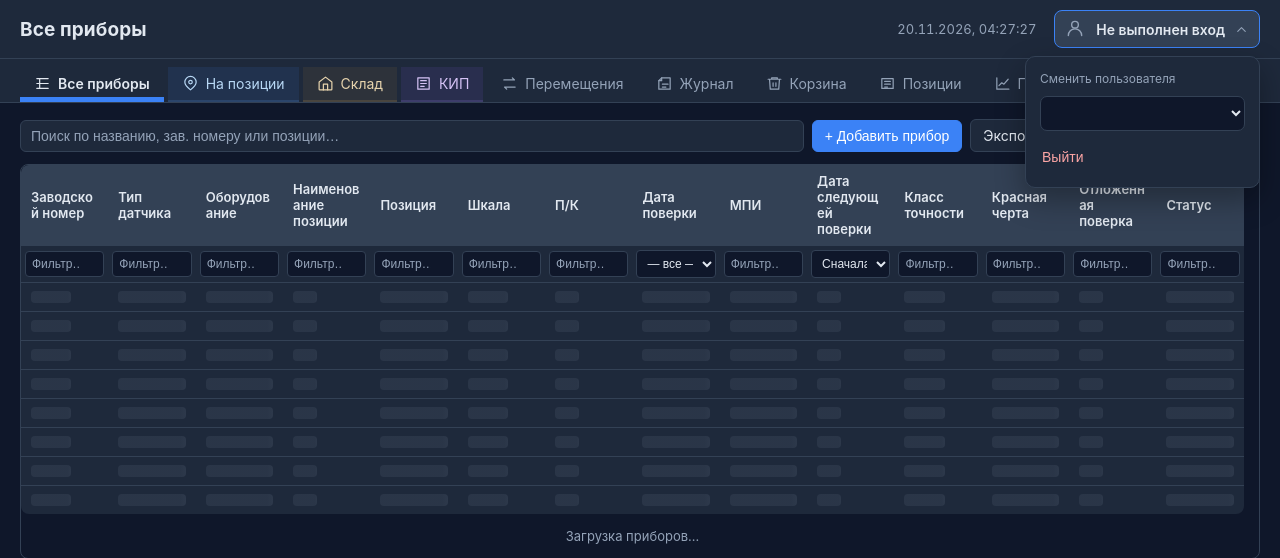
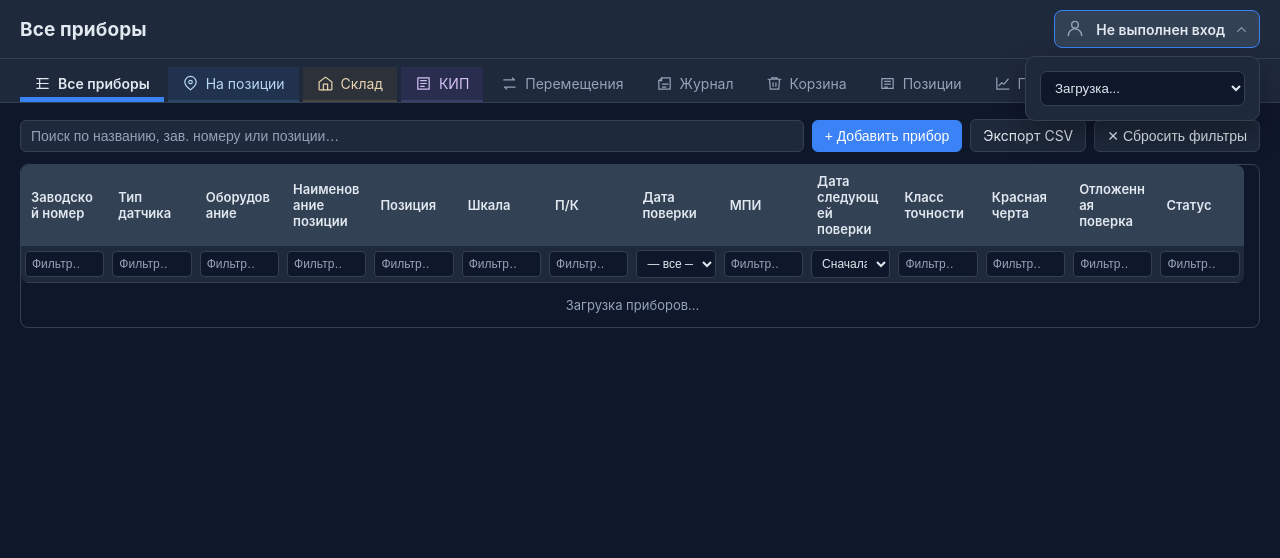
Before and after one commit to SarinViktor8755/kipDB, a web app: page / in a window 1280 px wide, after a click on "Не выполнен вход". Shown: the top 558 px of the page. Run offline with its HTML, style and script files only (its server is not run), Linux system fonts and the light colour scheme; data that the repository does not hold is empty.

Commit message:
Add KIP tab device count badge and simplify user switcher

```diff
--- a/src/main/resources/public/index.html
+++ b/src/main/resources/public/index.html
@@ -21,9 +21,7 @@
                 <svg class="user-chevron" viewBox="0 0 24 24" aria-hidden="true"><path d="m6 9 6 6 6-6"/></svg>
             </summary>
             <div class="user-menu-panel">
-                <label for="userSelect" class="user-select-label">Сменить пользователя</label>
-                <select id="userSelect" aria-label="Выбор пользователя"><option value="">Загрузка...</option></select>
-                <button id="logoutBtn" class="btn-link" hidden>Выйти</button>
+                <select id="userSelect" aria-label="Сменить пользователя"><option value="">Загрузка...</option></select>
             </div>
         </details>
     </div>
@@ -33,7 +31,7 @@
     <a href="#all" class="tab active" data-tab="all"><svg class="tab-icon" viewBox="0 0 24 24" aria-hidden="true"><path d="M4 5h16M4 12h16M4 19h16"/><path d="M8 5v14"/></svg><span>Все приборы</span></a>
     <a href="#positions" class="tab" data-tab="positions"><svg class="tab-icon" viewBox="0 0 24 24" aria-hidden="true"><path d="M20 10c0 5-8 11-8 11S4 15 4 10a8 8 0 1 1 16 0Z"/><circle cx="12" cy="10" r="2.5"/></svg><span>На позиции</span><span class="tab-count-badge" hidden></span></a>
     <a href="#warehouse" class="tab" data-tab="warehouse"><svg class="tab-icon" viewBox="0 0 24 24" aria-hidden="true"><path d="m3 10 9-7 9 7v10a1 1 0 0 1-1 1H4a1 1 0 0 1-1-1Z"/><path d="M9 21v-8h6v8"/></svg><span>Склад</span><span class="tab-count-badge" hidden></span></a>
-    <a href="#kip" class="tab" data-tab="kip"><svg class="tab-icon" viewBox="0 0 24 24" aria-hidden="true"><path d="M4 4h16v16H4z"/><path d="M8 8h8M8 12h8M8 16h5"/></svg><span>КИП</span></a>
+    <a href="#kip" class="tab" data-tab="kip"><svg class="tab-icon" viewBox="0 0 24 24" aria-hidden="true"><path d="M4 4h16v16H4z"/><path d="M8 8h8M8 12h8M8 16h5"/></svg><span>КИП</span><span class="tab-count-badge" hidden></span></a>
     <a href="#movements" class="tab" data-tab="movements"><svg class="tab-icon" viewBox="0 0 24 24" aria-hidden="true"><path d="M4 7h15l-3-3"/><path d="M20 17H5l3 3"/></svg><span>Перемещения</span></a>
     <a href="#audit" class="tab" data-tab="audit"><svg class="tab-icon" viewBox="0 0 24 24" aria-hidden="true"><path d="M8 4h12v16H4V8Z"/><path d="M8 4v4H4M9 13h8M9 17h5"/></svg><span>Журнал</span></a>
     <a href="#trash" class="tab" data-tab="trash"><svg class="tab-icon" viewBox="0 0 24 24" aria-hidden="true"><path d="M3 6h18M8 6V4h8v2m3 0-1 14H6L5 6"/><path d="M10 11v5m4-5v5"/></svg><span>Корзина</span></a>
```
